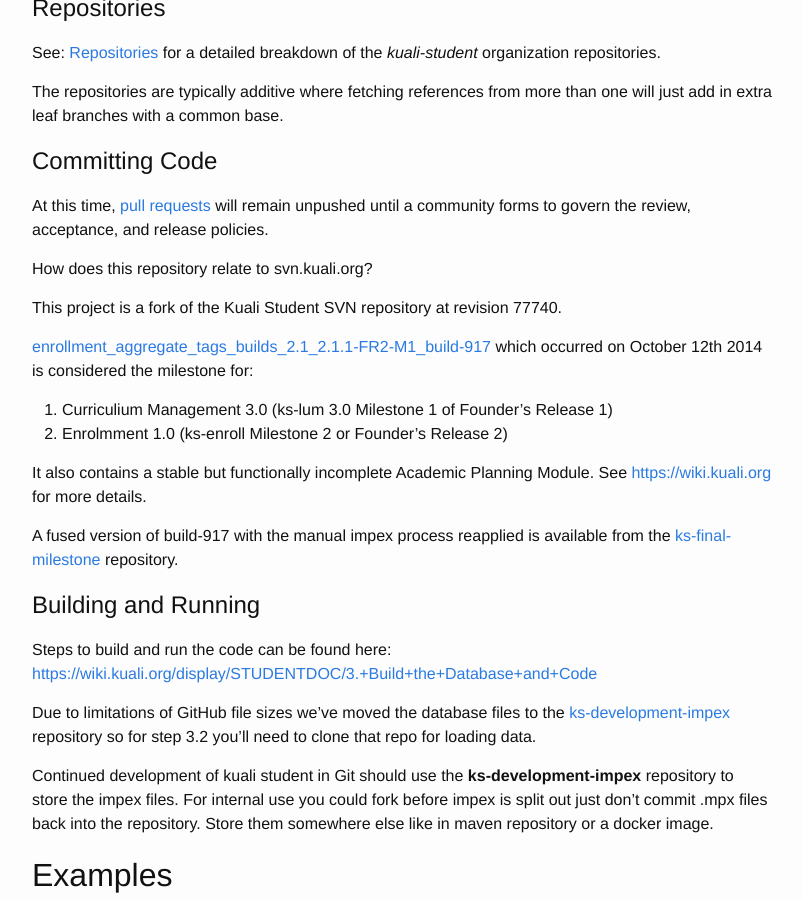
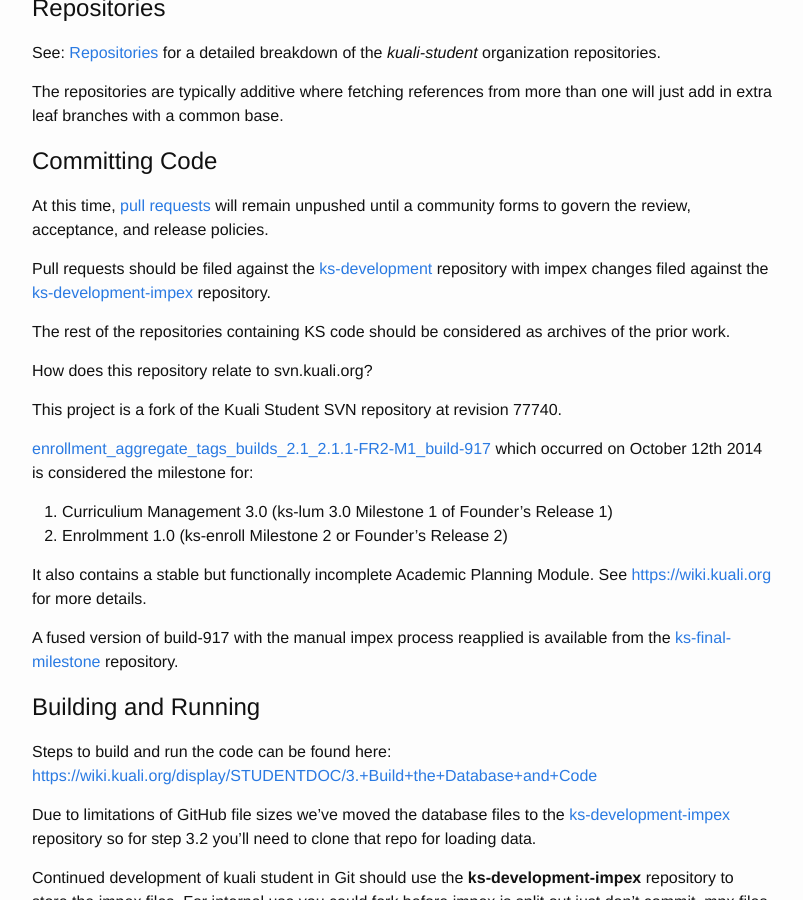
Before and after one commit to kuali-student/kuali-student.github.io, a Jekyll site: the page built from index.md, in a window 1280 px wide and 900 px high, scrolled down 417 px. Shown: the whole window, without its empty margins (238-1041 px from the left). Built offline with Jekyll 4.4.1, drawn with Linux system fonts in a browser that asks for light colours.

Commit message:
Document the repos where new work should be taking place.

```diff
--- a/index.md
+++ b/index.md
@@ -23,11 +23,16 @@
 
 At this time, [pull requests](examples/pull-request-workflow.html) will remain unpushed until a community forms to govern the review, acceptance, and release policies.
 
+
+Pull requests should be filed against the [ks-development](https://github.com/kuali-student/ks-development) repository with impex changes filed against the [ks-development-impex](https://github.com/kuali-student/ks-development-impex) repository.
+
+The rest of the repositories containing KS code should be considered as archives of the prior work.
+
 How does this repository relate to svn.kuali.org?
 
 This project is a fork of the Kuali Student SVN repository at revision 77740.
 
-[enrollment_aggregate_tags_builds_2.1_2.1.1-FR2-M1_build-917](https://github.com/kuali-student/archived-from-svn/tree/enrollment_aggregate_tags_builds_student-2.1_2.1.1-FR2-M1_build-917)
+[enrollment_aggregate_tags_builds_2.1_2.1.1-FR2-M1_build-917](https://github.com/kuali-student/ks/tree/enrollment_aggregate_tags_builds_student-2.1_2.1.1-FR2-M1_build-917)
  which occurred on October 12th 2014 is considered the milestone for:
 
 1. Curriculium Management 3.0 (ks-lum 3.0 Milestone 1 of Founder's Release 1)
```
